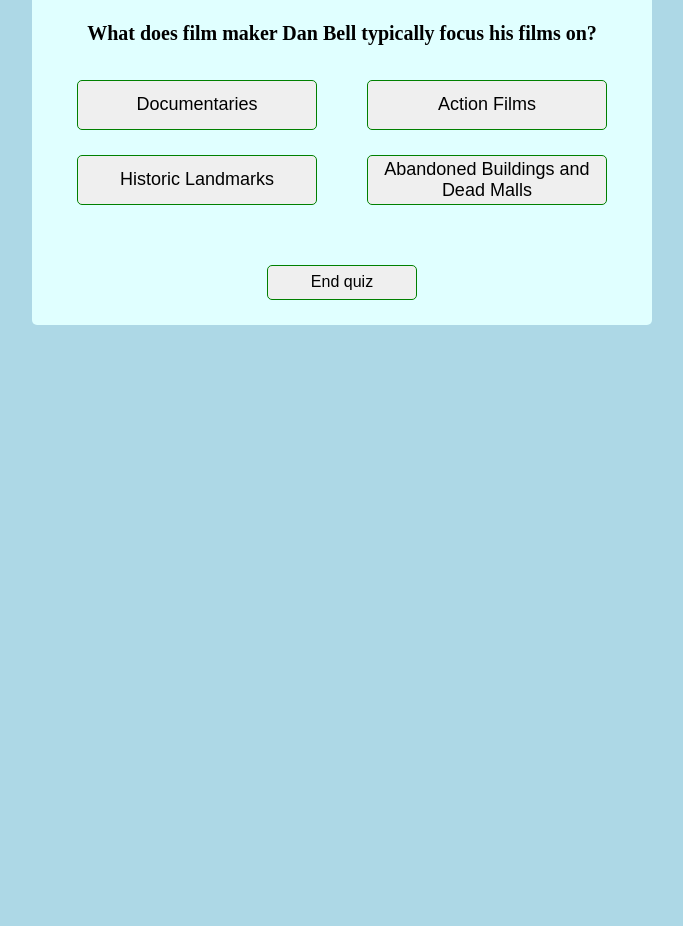
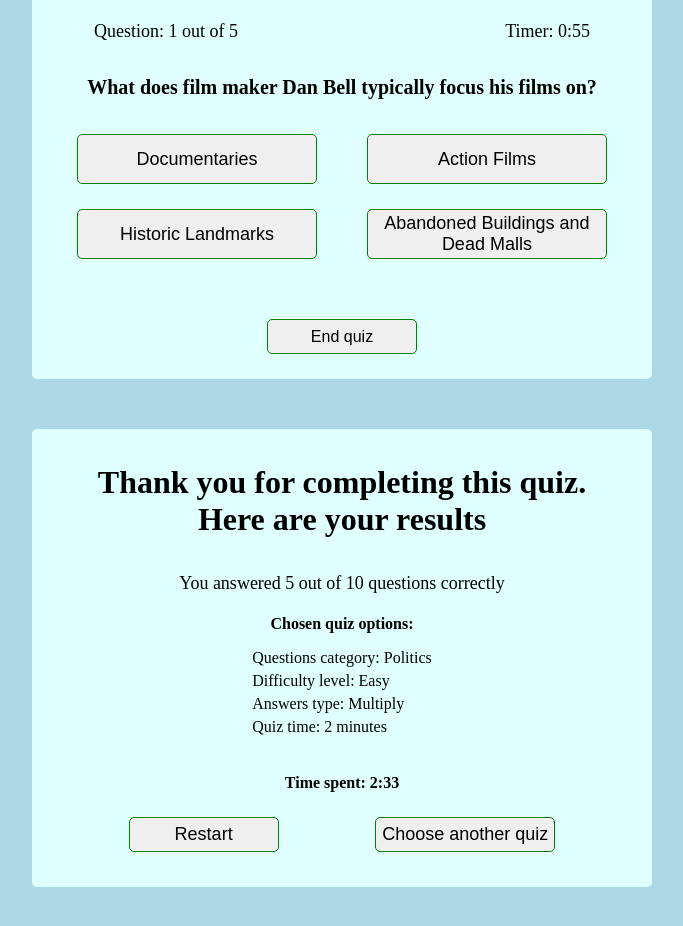
Before and after one commit to Slimmzzz/React_01.24, a React (Vite) app: page / in a window 1280 px wide. Shown: the part 600-1526 px from the top of the page, without its empty margins (298-981 px from the left). Before the commit the page ends 975 px from the top, so only its background shows below. Built offline with nearby package versions, Linux system fonts and the light colour scheme.

Commit message:
add/ add ResultsScreen

```diff
--- a/src/App.jsx
+++ b/src/App.jsx
@@ -1,6 +1,7 @@
 import { createContext } from 'react'
 import MainScreen from './components/MainScreen'
 import QuizScreen from './components/QuizScreen'
+import { ResultsScreen } from './components/ResultsScreen'
 
 export const MockDataContext = createContext()
 
@@ -21,6 +22,7 @@
       <MockDataContext.Provider value={mockData}>
         <QuizScreen />
       </MockDataContext.Provider>
+      <ResultsScreen />
     </>
   )
 }
--- /dev/null
+++ b/src/components/ResultsScreen.jsx
@@ -0,0 +1,24 @@
+import { Button } from './Button'
+
+export const ResultsScreen = () => {
+  return (
+    <div className="container results_screen">
+      <h1 className="h1">Thank you for completing this quiz. Here are your results</h1>
+      <p className="correct_answers">You answered 5 out of 10 questions correctly</p>
+      <div className="chosenOptions_block">
+        <h4 className="h4">Chosen quiz options:</h4>
+        <ul>
+          <li>Questions category: Politics</li>
+          <li>Difficulty level: Easy</li>
+          <li>Answers type: Multiply</li>
+          <li>Quiz time: 2 minutes</li>
+        </ul>
+      </div>
+      <h4 className="h4">Time spent: 2:33</h4>
+      <div className="btns_wrapper">
+        <Button>Restart</Button>
+        <Button>Choose another quiz</Button>
+      </div>
+    </div>
+  )
+}
--- a/src/index.css
+++ b/src/index.css
@@ -34,6 +34,8 @@
 }
 .container .h1 {
   text-align: center;
+  max-width: 80%;
+  margin: 35px auto;
 }
 .container .buttons_container {
   display: flex;
@@ -41,7 +43,7 @@
   margin: 25px 0;
 }
 .container .button {
-  width: 150px;
+  min-width: 150px;
   min-height: 35px;
   border-radius: 5px;
   border: 1px solid green;
@@ -85,4 +87,30 @@
 }
 .container.quiz_screen .button {
   margin-bottom: 25px;
+}
+.container.results_screen .correct_answers {
+  margin: 0 auto;
+  font-size: 18px;
+}
+.container.results_screen .chosenOptions_block {
+  margin: 0 auto;
+}
+.container.results_screen .chosenOptions_block ul {
+  padding-left: 0;
+}
+.container.results_screen .chosenOptions_block ul li {
+  margin-bottom: 5px;
+}
+.container .h4 {
+  text-align: center;
+  margin-bottom: 10px;
+}
+.container .btns_wrapper {
+  display: flex;
+  justify-content: space-evenly;
+  margin-bottom: 35px;
+  margin-top: 15px;
+}
+.container .btns_wrapper button {
+  font-size: 18px;
 }/*# sourceMappingURL=index.css.map */
--- a/src/index.scss
+++ b/src/index.scss
@@ -36,6 +36,8 @@
 
   .h1 {
     text-align: center;
+    max-width: 80%;
+    margin: 35px auto;
   }
 
   .buttons_container {
@@ -45,7 +47,7 @@
   }
 
   .button {
-    width: 150px;
+    min-width: 150px;
     min-height: 35px;
     border-radius: 5px;
     border: 1px solid green;
@@ -98,4 +100,35 @@
       margin-bottom: 25px;
     }
   }
+
+  &.results_screen {
+    .correct_answers {
+      margin: 0 auto;
+      font-size: 18px;
+    }
+    .chosenOptions_block {
+      margin: 0 auto;
+      & ul {
+        padding-left: 0;
+        & li {
+          margin-bottom: 5px;
+        }
+      }
+    }
+  }
+
+  .h4 {
+    text-align: center;
+    margin-bottom: 10px;
+  }
+
+  .btns_wrapper {
+    display: flex;
+    justify-content: space-evenly;
+    margin-bottom: 35px;
+    margin-top: 15px;
+    & button {
+      font-size: 18px;
+    }
+  }
 }
```
Also changed, not shown: 1 other file (tests, documents, lock files or other folders).
